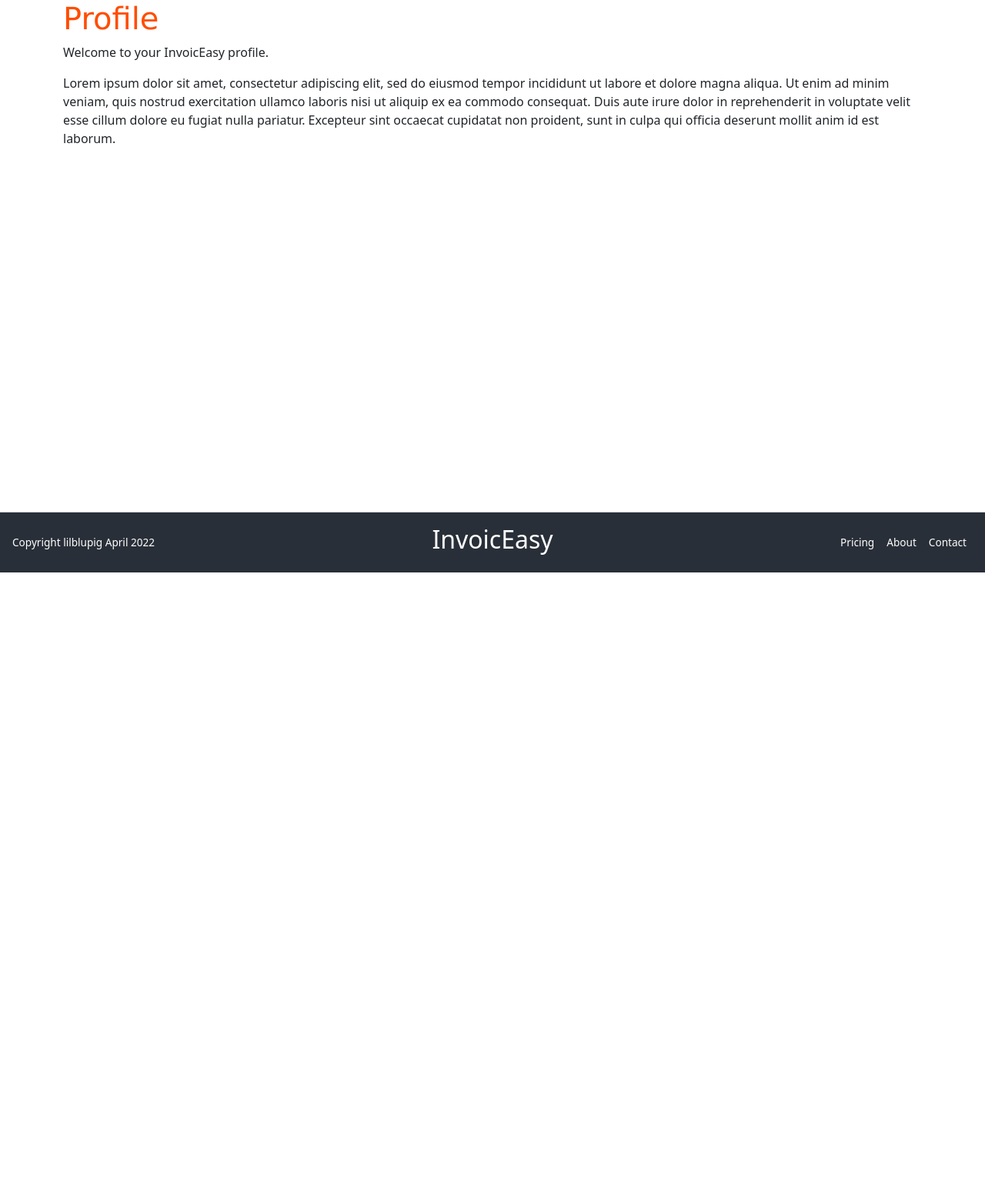
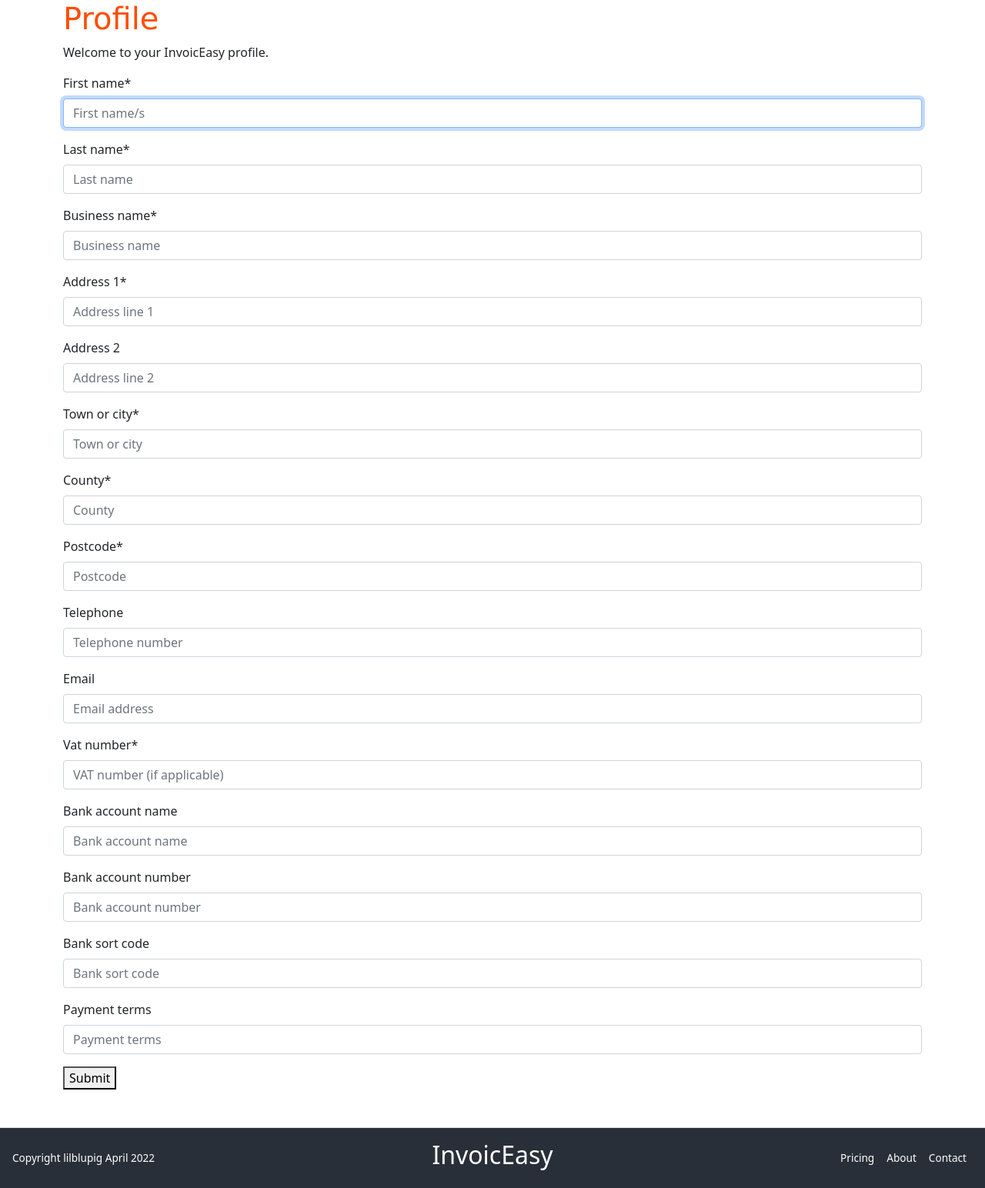
Before and after one commit to lilblupig/invoiceasy, a Django app: page /profiles/ in a window 1280 px wide. Shown: the part 56-1600 px from the top of the page at 77% size. Before the commit the page ends 800 px from the top, so only its background shows below. Run offline with Django 3.2, Linux system fonts and the light colour scheme; the visitor is signed in with stand-in values (Sample User, id 1); data comes from the database, SQL or seed files in the repository; some web fonts are replaced.

Commit message:
Setup profile form

```diff
--- /dev/null
+++ b/profiles/forms.py
@@ -0,0 +1,36 @@
+""" Forms information for profile pages """
+
+from django import forms
+from .models import UserProfile
+
+
+class UserProfileForm(forms.ModelForm):
+    """ Form for email contact query """
+    class Meta:
+        """ Define form fields """
+        model = UserProfile
+        exclude = ('user',)
+
+    def __init__(self, *args, **kwargs):
+        super().__init__(*args, **kwargs)
+        placeholders = {
+            'first_name': 'First name/s',
+            'last_name': 'Last name',
+            'business_name': 'Business name',
+            'address_1': 'Address line 1',
+            'address_2': 'Address line 2',
+            'town_or_city': 'Town or city',
+            'county': 'County',
+            'postcode': 'Postcode',
+            'telephone': 'Telephone number',
+            'email': 'Email address',
+            'vat_number': 'VAT number (if applicable)',
+            'bank_account_name': 'Bank account name',
+            'bank_account_number': 'Bank account number',
+            'bank_sort_code': 'Bank sort code',
+            'payment_terms': 'Payment terms',
+        }
+
+        self.fields['first_name'].widget.attrs['autofocus'] = True
+        for field in self.fields:
+            self.fields[field].widget.attrs['placeholder'] = placeholders[field]
--- a/profiles/models.py
+++ b/profiles/models.py
@@ -28,13 +28,9 @@ class UserProfile(models.Model):
     bank_sort_code = models.CharField(max_length=8, null=True, blank=True)
     payment_terms = models.CharField(max_length=50, null=True, blank=True)
 
-    def get_username(self):
+    def __str__(self):
         """ Get username """
         return self.user.username
-
-    def get_user_id(self):
-        """ Get user ID """
-        return self.user.user_id
 
 
 @receiver(post_save, sender=User)
--- a/profiles/templates/profiles/profile.html
+++ b/profiles/templates/profiles/profile.html
@@ -19,7 +19,11 @@
         <div class="row">
             <div class="col-12">
                 <p>Welcome to your InvoicEasy profile.</p>
-                <p>Lorem ipsum dolor sit amet, consectetur adipiscing elit, sed do eiusmod tempor incididunt ut labore et dolore magna aliqua. Ut enim ad minim veniam, quis nostrud exercitation ullamco laboris nisi ut aliquip ex ea commodo consequat. Duis aute irure dolor in reprehenderit in voluptate velit esse cillum dolore eu fugiat nulla pariatur. Excepteur sint occaecat cupidatat non proident, sunt in culpa qui officia deserunt mollit anim id est laborum.</p>
+                <form id="profile-update-form" action="{% url 'profile' %}" method="POST">
+                    {% csrf_token %}
+                    {{ form|crispy }}
+                    <button class="submit">Submit</button>
+                </form>
             </div>
         </div>
     </div>
--- a/profiles/views.py
+++ b/profiles/views.py
@@ -1,11 +1,27 @@
 """ View information for profile pages """
 
-from django.shortcuts import render
+from django.shortcuts import render, get_object_or_404
+from django.contrib import messages
+from .models import UserProfile
+from .forms import UserProfileForm
 
 # Create your views here.
 
 
 def profile(request):
     """ View to return profile information """
+    user_profile = get_object_or_404(UserProfile, user=request.user)
 
-    return render(request, 'profiles/profile.html')
+    if request.method == 'POST':
+        form = UserProfileForm(request.POST, instance=user_profile)
+        if form.is_valid():
+            form.save()
+            messages.success(request, 'Updated successfully!')
+
+    form = UserProfileForm(instance=user_profile)
+
+    template = 'profiles/profile.html'
+    context = {
+        'form': form,
+    }
+    return render(request, template, context)
```
